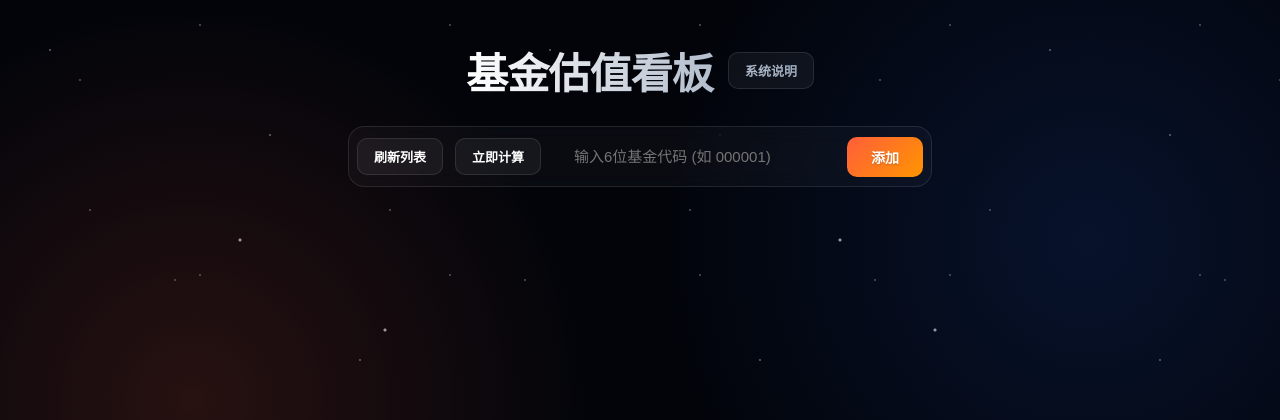
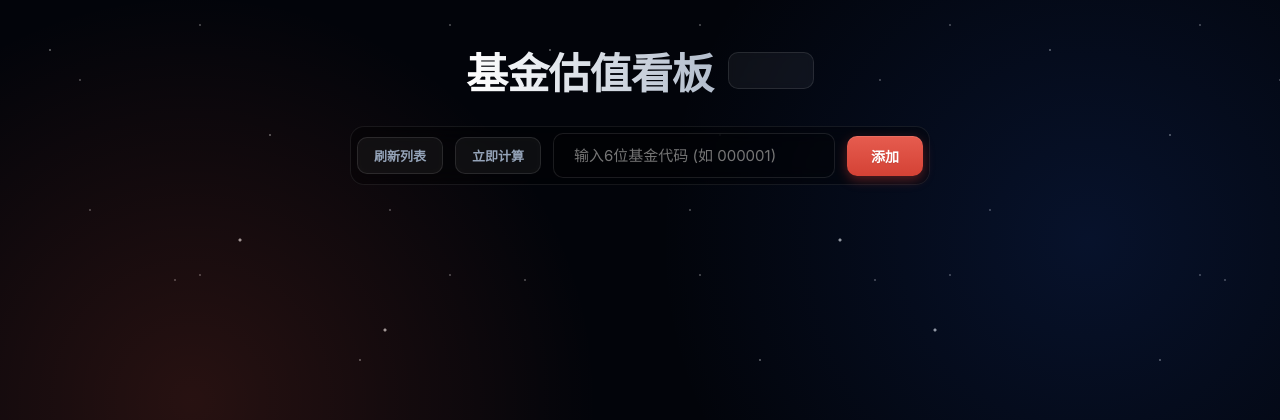
Before and after one commit to 253506088/alpha_weights, a Flask app: page / in a window 1280 px wide. Shown: the top 420 px of the page. Run offline with Flask 3, Linux system fonts and the light colour scheme; data that the repository does not hold is empty.

Commit message:
样式修改

```diff
--- a/templates/index.html
+++ b/templates/index.html
@@ -85,28 +85,31 @@
             display: flex;
             gap: 12px;
             align-items: center;
-            background: rgba(255, 255, 255, 0.03);
-            padding: 8px;
-            border-radius: 16px;
-            border: 1px solid var(--border-color);
+            /* darker background for the group container */
+            background: rgba(0, 0, 0, 0.3);
+            padding: 6px;
+            border-radius: 14px;
+            border: 1px solid rgba(255, 255, 255, 0.08);
             backdrop-filter: blur(10px);
         }
 
         input {
             padding: 12px 20px;
-            background: transparent;
-            border: 1px solid transparent;
+            background: rgba(0, 0, 0, 0.2);
+            border: 1px solid rgba(255, 255, 255, 0.1);
             color: white;
             font-size: 15px;
             width: 240px;
             border-radius: 10px;
             outline: none;
             transition: all 0.3s ease;
+            font-family: inherit;
         }
 
         input:focus {
-            background: rgba(255, 255, 255, 0.05);
-            border-color: rgba(255, 255, 255, 0.2);
+            background: rgba(0, 0, 0, 0.4);
+            border-color: rgba(255, 255, 255, 0.3);
+            box-shadow: 0 0 0 2px rgba(255, 255, 255, 0.05);
         }
 
         button {
@@ -118,25 +121,36 @@
             cursor: pointer;
             transition: all 0.3s ease;
             background: rgba(255, 255, 255, 0.05);
-            color: var(--text-main);
+            color: var(--text-sub);
+            backdrop-filter: blur(4px);
         }
 
         button:hover {
             background: rgba(255, 255, 255, 0.1);
             transform: translateY(-1px);
+            color: white;
+            border-color: rgba(255, 255, 255, 0.2);
         }
 
         /* Primary Action Buttons within input group */
         .input-group button:last-child {
-            background: var(--primary-gradient);
+            /* OpenClaw Red Button Style */
+            background: linear-gradient(180deg, #E65C4F 0%, #D44235 100%);
+            box-shadow: 0 4px 12px rgba(212, 66, 53, 0.4), inset 0 1px 0 rgba(255, 255, 255, 0.1);
             border: none;
             color: white;
-            text-shadow: 0 1px 2px rgba(0, 0, 0, 0.2);
+            text-shadow: 0 1px 1px rgba(0, 0, 0, 0.1);
         }
 
         .input-group button:last-child:hover {
-            opacity: 0.9;
-            box-shadow: 0 0 15px var(--accent-glow);
+            transform: translateY(-1px);
+            box-shadow: 0 6px 16px rgba(212, 66, 53, 0.5), inset 0 1px 0 rgba(255, 255, 255, 0.1);
+            opacity: 1;
+        }
+
+        .input-group button:last-child:active {
+            transform: translateY(0);
+            box-shadow: 0 2px 8px rgba(212, 66, 53, 0.4), inset 0 1px 0 rgba(255, 255, 255, 0.1);
         }
 
         .refresh-btn {
```
